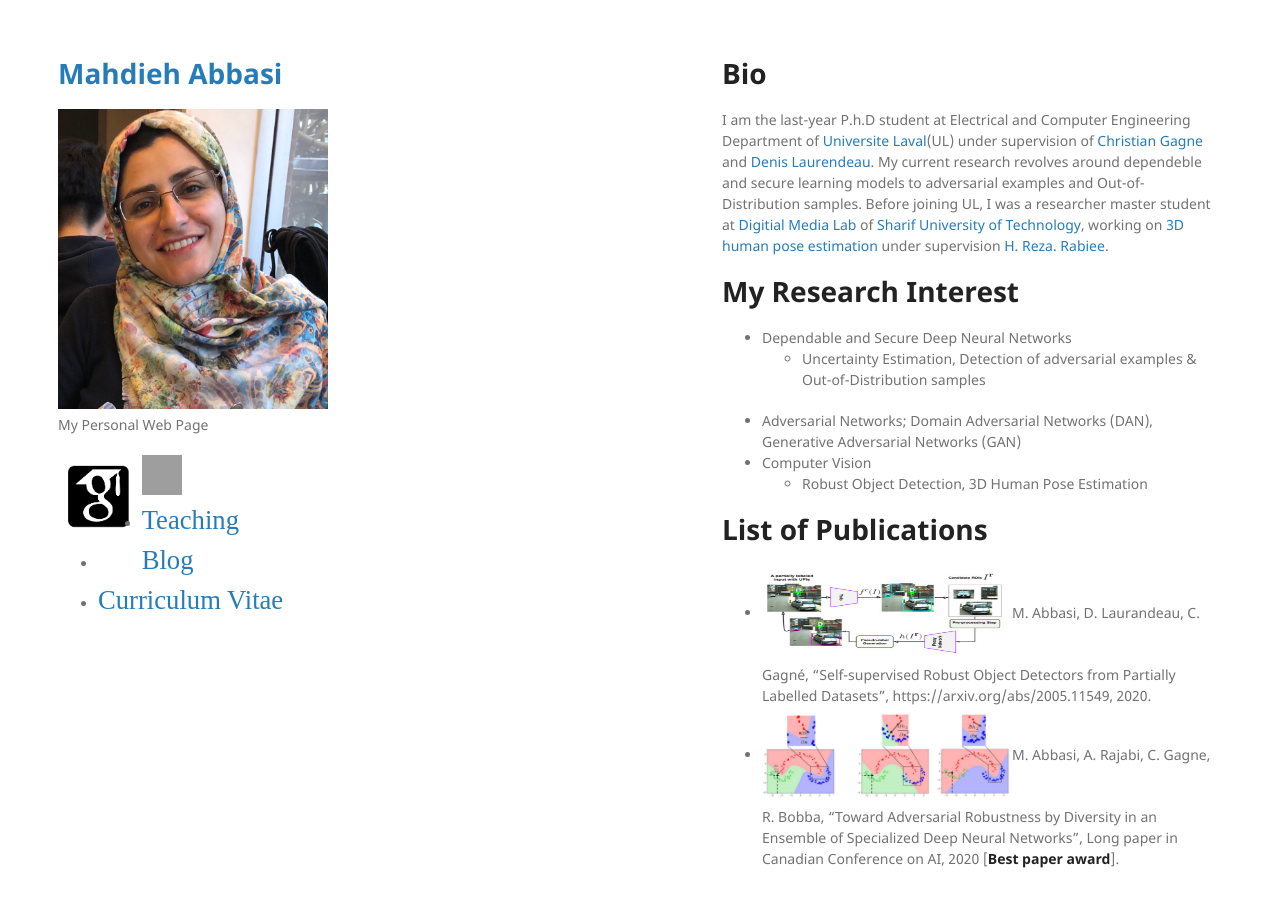
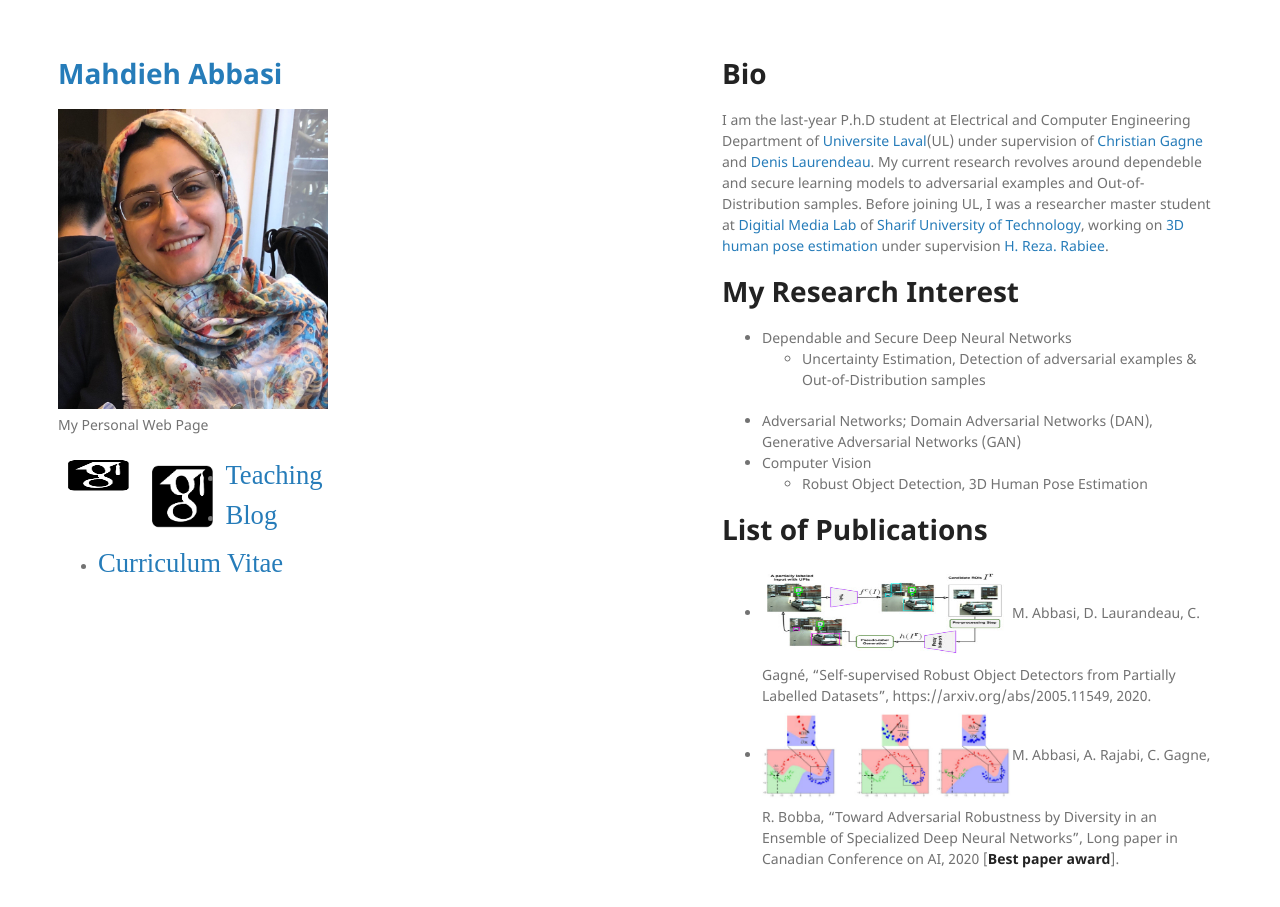
Before and after one commit to mahdaneh/mahdaneh.github.io, a Jekyll site: the page built from index.md, in a window 1280 px wide and 939 px high. Shown: the top 907 px of the window. Built offline with Jekyll 4.4.1, drawn with Linux system fonts in a browser that asks for light colours; our own code applies the rules of GitHub Pages for plain Markdown files.

Commit message:
Update default.html

```diff
--- a/_layouts/default.html
+++ b/_layouts/default.html
@@ -30,8 +30,7 @@
         {% if site.github.is_user_page %}
 
 
-        <a href="https://scholar.google.ca/citations?user=IIJuvsYAAAAJ&hl=en"><img src="/images/GS.png  style="float: left; width: 30%; margin-right: 1%; margin-bottom: 0.5em;" width="40" height="40"></img></a>
-
+        <a href="https://scholar.google.ca/citations?user=IIJuvsYAAAAJ&hl=en"><img src="/images/GS.png"  style="float: left; width: 30%; margin-right: 1%; margin-bottom: 0.5em;" width="40" height="40"></img></a>
         <a href="https://scholar.google.ca/citations?user=IIJuvsYAAAAJ&hl=en"><img src="/images/GS.png"  style="float: left; width: 30%; margin-right: 1%; margin-bottom: 0.5em;"></img></a>
 
 
```
